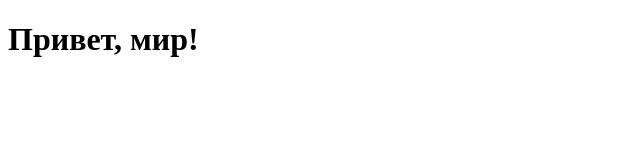
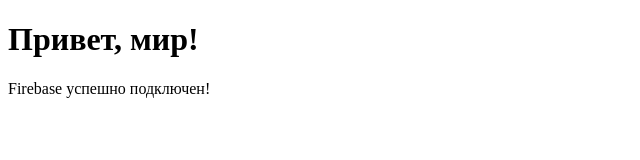
Before and after one commit to Yanis575/Network-programming, a plain HTML site: page index.html in a window 1280 px wide. Shown: the whole page, without its empty margins (0-640 px from the left). Drawn offline with Linux system fonts and the light colour scheme.

Commit message:
Update index.html

```diff
--- a/index.html
+++ b/index.html
@@ -1,10 +1,22 @@
 <!DOCTYPE html>
-<html>
-<head><title>Мой сайт</title></head>
+<html lang="ru">
+<head>
+  <meta charset="UTF-8">
+  <title>Мой сайт</title>
+</head>
 <body>
   <h1>Привет, мир!</h1>
-  <script>
-    console.log("JS работает");
+  <p id="status">Подключение к Firebase...</p>
+
+  <script type="module">
+    import { initializeApp } from "https://www.gstatic.com/firebasejs/13.4.0/firebase-app.js";
+    import { getAnalytics } from "https://www.gstatic.com/firebasejs/13.4.0/firebase-analytics.js";
+    import { firebaseConfig } from "./firebase-config.js";
+    const app = initializeApp(firebaseConfig);
+    const analytics = getAnalytics(app);
+
+    document.getElementById("status").innerText = "Firebase успешно подключен!";
+    console.log("Firebase успешно подключен!", app);
   </script>
 </body>
 </html>
```
